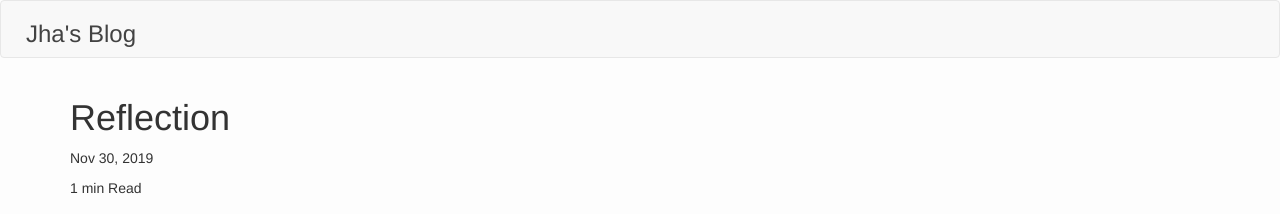
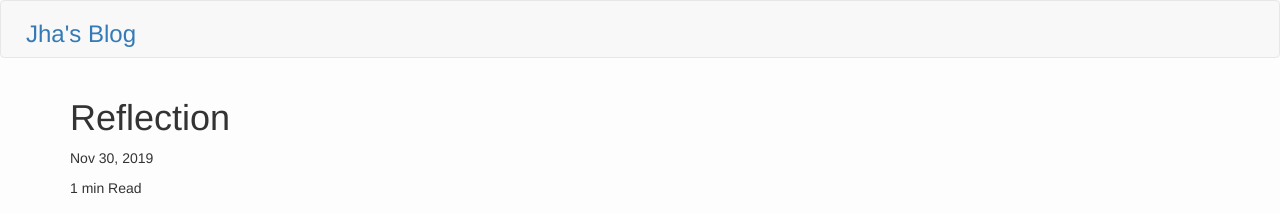
Before and after one commit to lapalb/as_blog, a Jekyll site: the page built from _posts/2019-11-30-test.markdown, in a window 1280 px wide. Shown: the top 214 px of the page. Built offline with Jekyll 4.4.1, drawn with Linux system fonts in a browser that asks for light colours.

Commit message:
few more design changes

```diff
--- a/_includes/footer.html
+++ b/_includes/footer.html
@@ -14,5 +14,4 @@
             </div>
         </div>
         <div class="col-sm-2"></div>
-    </div>
 </div>
--- a/_includes/header.html
+++ b/_includes/header.html
@@ -1,10 +1,7 @@
 <nav class="navbar navbar-default">
     <div class="container-fluid">
         <div class="navbar-header">
-            <h3 style="color: #424242;margin-left: 10px;">Jha's Blog</h3>
+            <h3 style="color: #424242;margin-left: 10px;"><a href="/as_blog/">Jha's Blog</a></h3>
         </div>
-        <ul class="nav navbar-nav">
-        </ul>
-
     </div>
 </nav>
--- a/_layouts/default.html
+++ b/_layouts/default.html
@@ -11,7 +11,7 @@
     <div class="container">
         {{ content }}
     </div>
-</div>
+
 {%- include footer.html -%}
 
 </body>
```
Also changed, not shown: about.md (+1 -1 lines), index.md (+0 -3 lines).
